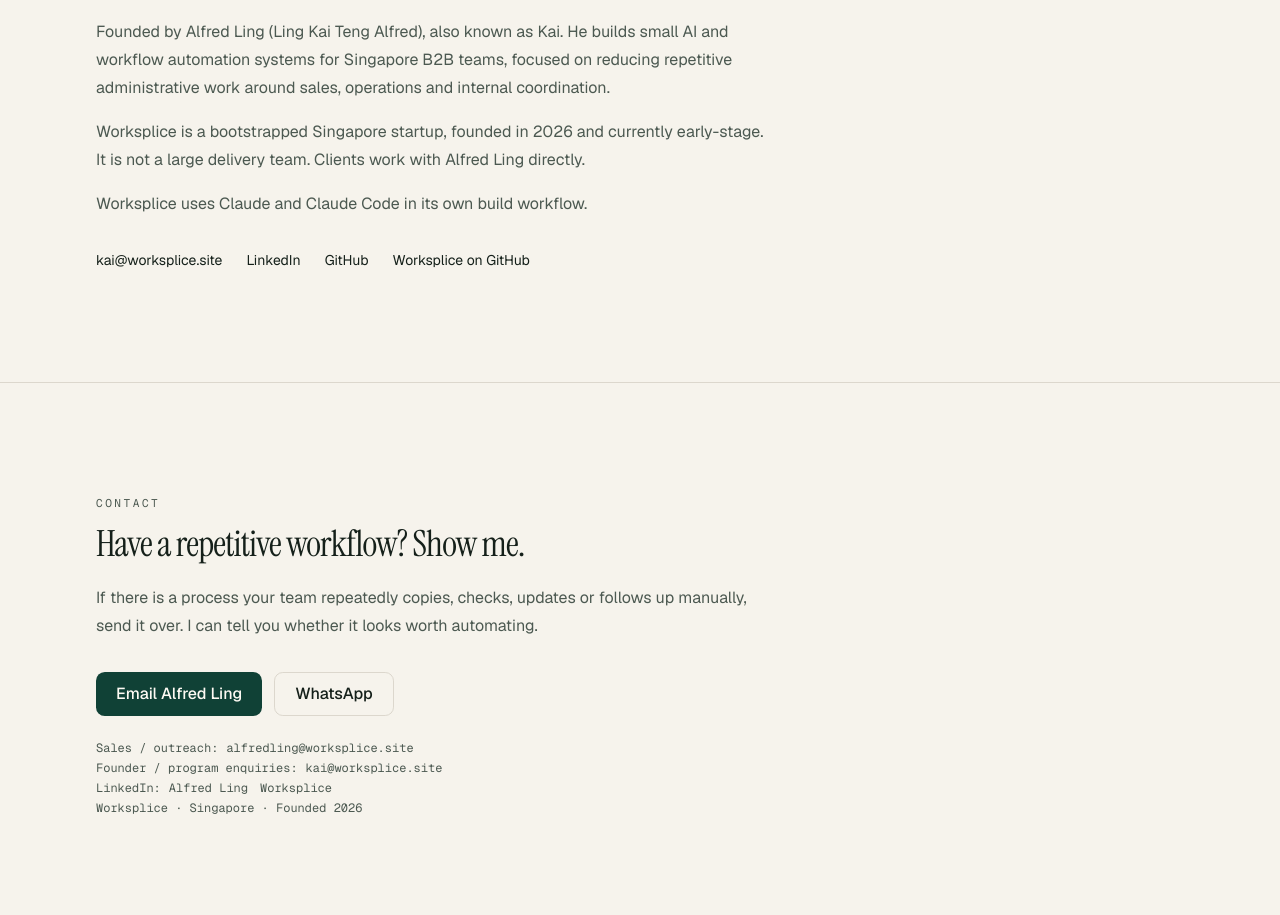
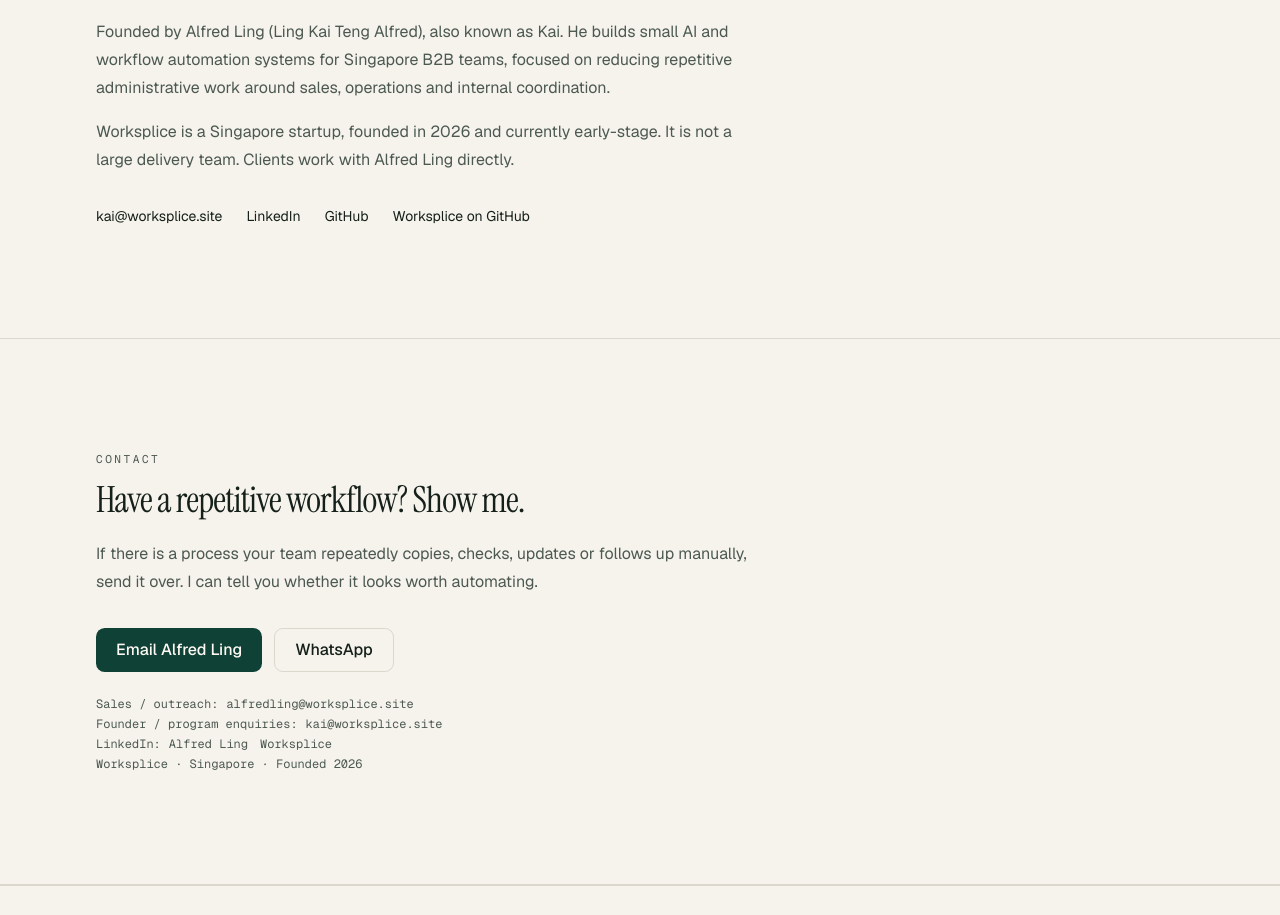
Before and after one commit to Kai-0501/worksplice, a Next.js app: page / in a window 1280 px wide. Shown: the part 4951-5866 px from the top of the page. Built offline with nearby package versions, Linux system fonts and the light colour scheme.

Commit message:
Update About copy and docs

```diff
--- a/components/AboutFounder.tsx
+++ b/components/AboutFounder.tsx
@@ -52,12 +52,9 @@ export function AboutFounder() {
             and internal coordination.
           </p>
           <p className="mt-4 max-w-2xl text-base leading-7 text-muted-foreground">
-            Worksplice is a bootstrapped {siteConfig.location} startup, founded
+            Worksplice is a {siteConfig.location} startup, founded
             in {siteConfig.founded} and currently early-stage. It is not a large
             delivery team. Clients work with {siteConfig.founder} directly.
-          </p>
-          <p className="mt-4 max-w-2xl text-base leading-7 text-muted-foreground">
-            Worksplice uses Claude and Claude Code in its own build workflow.
           </p>
           <ul className="mt-8 flex flex-wrap gap-x-6 gap-y-3 text-sm">
             <li>
--- a/lib/site-config.ts
+++ b/lib/site-config.ts
@@ -7,7 +7,7 @@ export const siteConfig = {
   founderNickname: "Kai",
   tagline: "Small AI automations for repetitive B2B workflows.",
   description:
-    "Bootstrapped Singapore startup, founded 2026. Worksplice builds small AI workflow automations for repetitive B2B sales and operations admin.",
+    "Singapore startup, founded 2026. Worksplice builds small AI workflow automations for repetitive B2B sales and operations admin.",
   location: "Singapore",
   founded: 2026,
   // Sales / outreach mailbox. Used by the public "Email" call-to-action links.
```
Also changed, not shown: 2 other files (tests, documents, lock files or other folders).
